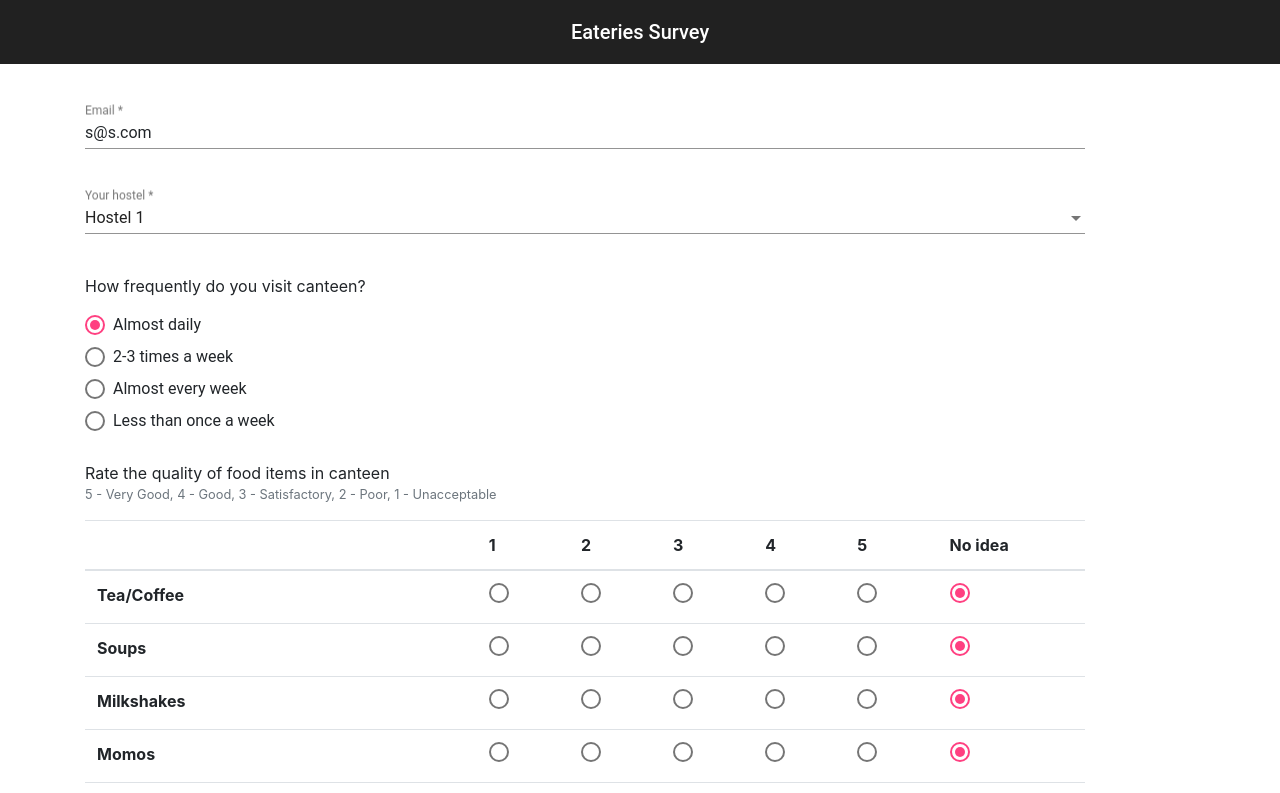
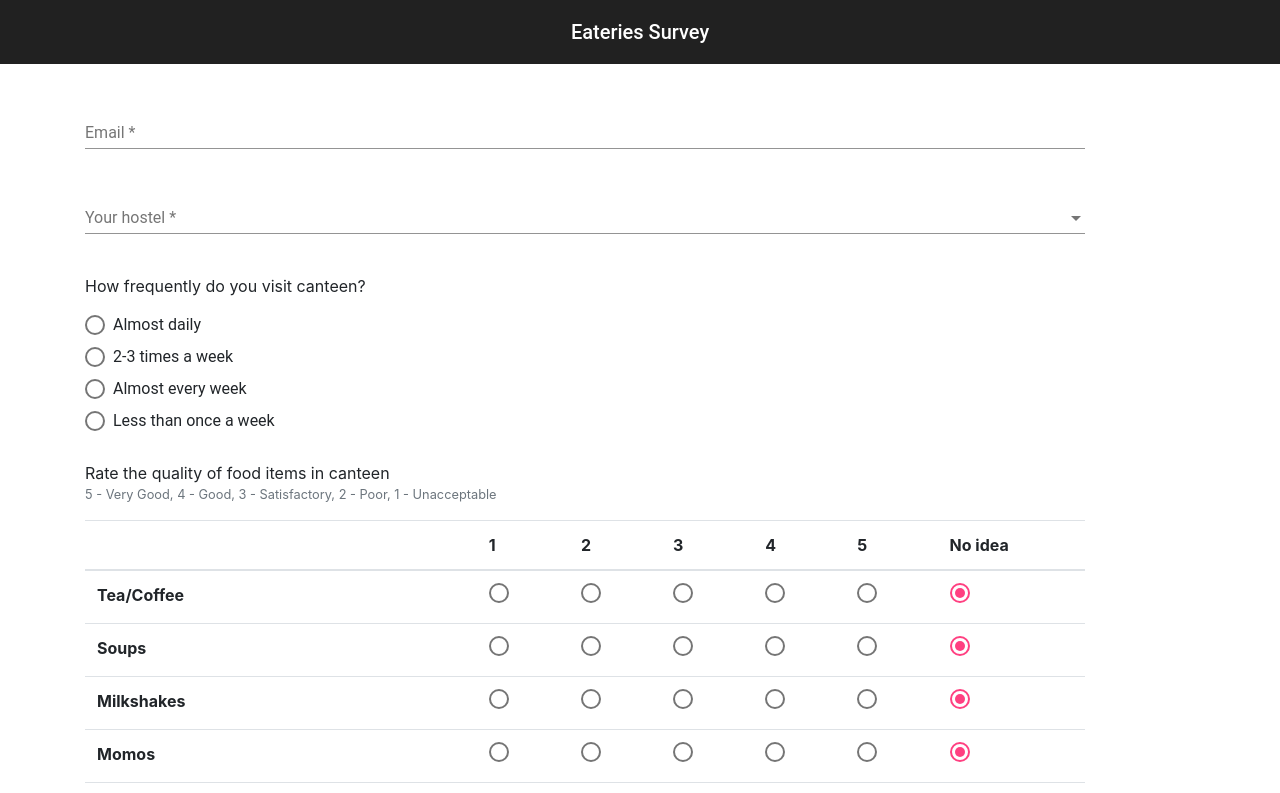
Before and after one commit to iitb-gymkhana/eateries-survey-iitb, an Angular app: page / in a window 1280 px wide. Shown: the top 793 px of the page. Built offline with nearby package versions, Linux system fonts and the light colour scheme.

Commit message:
Add progress indicator when user submits

```diff
--- a/src/app/app.module.ts
+++ b/src/app/app.module.ts
@@ -8,6 +8,7 @@ import {MatSelectModule} from '@angular/material/select';
 import {MatRadioModule} from '@angular/material/radio';
 import { HttpClientModule } from "@angular/common/http";
 import {MatToolbarModule} from '@angular/material/toolbar';
+import {MatProgressBarModule} from '@angular/material/progress-bar';
 
 import { AppComponent } from './app.component';
 import { SurveyFormComponent } from './survey-form/survey-form.component';
@@ -30,7 +31,8 @@ import { HeaderComponent } from './header/header.component';
     MatSelectModule,
     MatRadioModule,
     HttpClientModule,
-    MatToolbarModule
+    MatToolbarModule,
+    MatProgressBarModule
   ],
   providers: [],
   bootstrap: [AppComponent]
--- a/src/app/survey-form/survey-form.component.css
+++ b/src/app/survey-form/survey-form.component.css
@@ -37,4 +37,5 @@ form {
 
 .container {
     margin-top: 40px;
+    margin-bottom: 40px;
 }
--- a/src/app/survey-form/survey-form.component.html
+++ b/src/app/survey-form/survey-form.component.html
@@ -1,7 +1,8 @@
 <app-header></app-header>
 
 <div class="container">
-  <form (ngSubmit)="onSubmit()" #surveyForm="ngForm">
+  <mat-progress-bar mode="buffer" [hidden]="!submitting"></mat-progress-bar>
+  <form (ngSubmit)="onSubmit()" #surveyForm="ngForm" [hidden]="submitted || submitting">
     <div class="row">
       <div class="email col-sm">
         <mat-form-field class="form-input-full-width">
@@ -153,6 +154,12 @@
     </div>
 
   </form>
+
+  <div class="row" [hidden]="!submitted">
+    <div class="col-sm">
+      Thank you for submitting the form
+    </div>
+  </div>
 </div>
 
 <app-footer></app-footer>
--- a/src/app/survey-form/survey-form.component.ts
+++ b/src/app/survey-form/survey-form.component.ts
@@ -49,16 +49,23 @@ export class SurveyFormComponent implements OnInit {
     {parameter: 'Serving Time', rating: this.ratings[this.ratings.length - 1]},
     {parameter: 'Overall Experience', rating: this.ratings[this.ratings.length - 1]}];
 
-  // surveyModel = new Survey('', '', '', this.foodItems, this.hygieneOfItems, '', this.otherParameters, '');
-  surveyModel = new Survey('s@s.com', this.hostels[0], this.frequencies[0], this.foodItems, this.hygieneOfItems, this.absenceMenuItemTimes[0], this.otherParameters, '');
+  surveyModel = new Survey('', '', '', this.foodItems, this.hygieneOfItems, '', this.otherParameters, '');
 
   submitted = false;
+  submitting = false;
 
+  async onDataSubmission(res) {
+    await new Promise(resolve => setTimeout(resolve, 3000));
+    console.log(res);
+    this.submitting = false;
+    this.submitted = true;
+    this.surveyModel = new Survey('', '', '', this.foodItems, this.hygieneOfItems, '', this.otherParameters, '');
+
+  }
   onSubmit() {
-    console.log(this.surveyModel);
-    console.log(this.http.get('http://localhost:3000/'));
+    this.submitting = true;
     this.http.post<Survey>('http://localhost:3000/', this.surveyModel)
-      .subscribe((res) => console.log(res));
+      .subscribe((res) => this.onDataSubmission(res));
   }
 
   // TODO: Remove this after debugging
```
Also changed, not shown: 1 other file (tests, documents, lock files or other folders).
